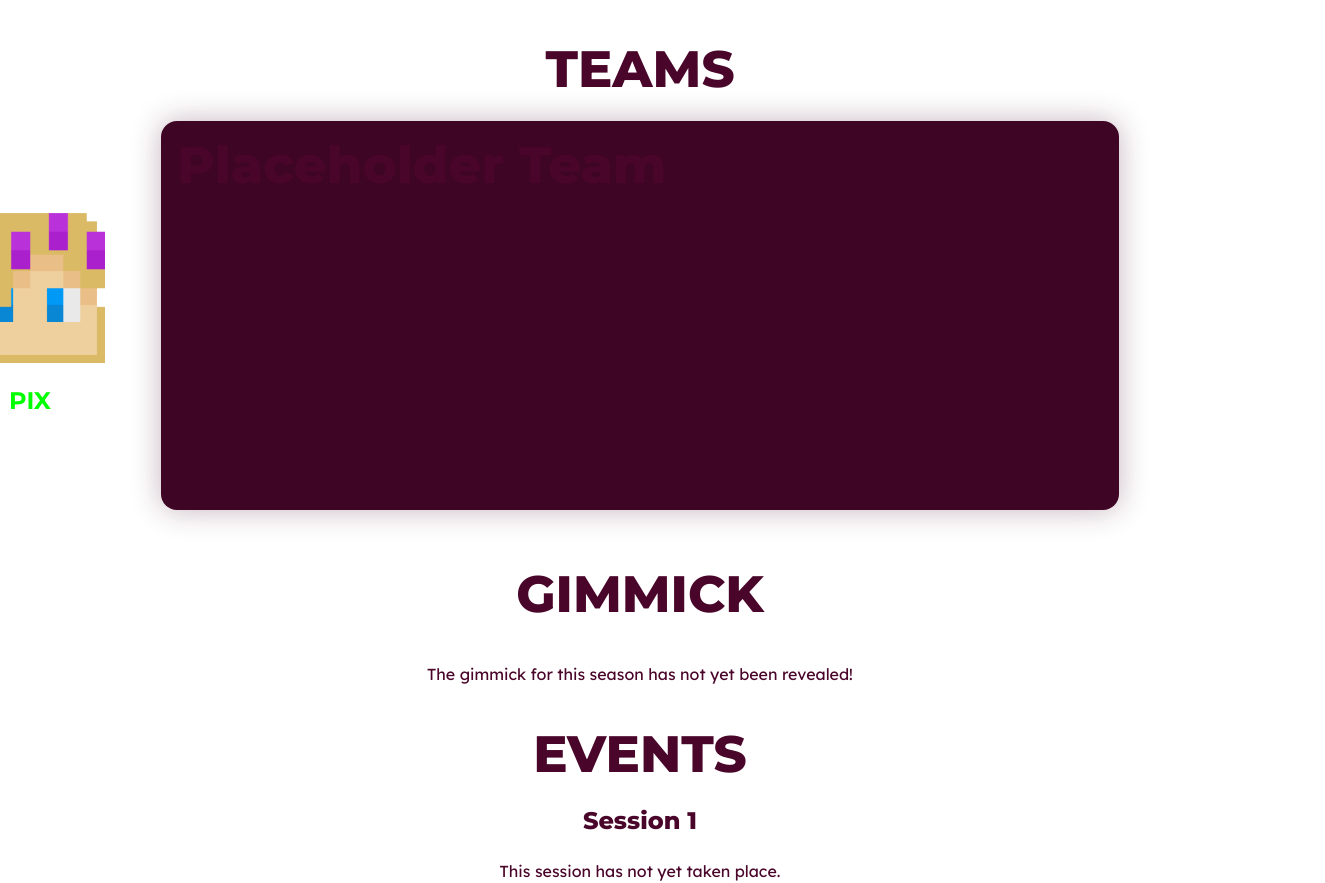
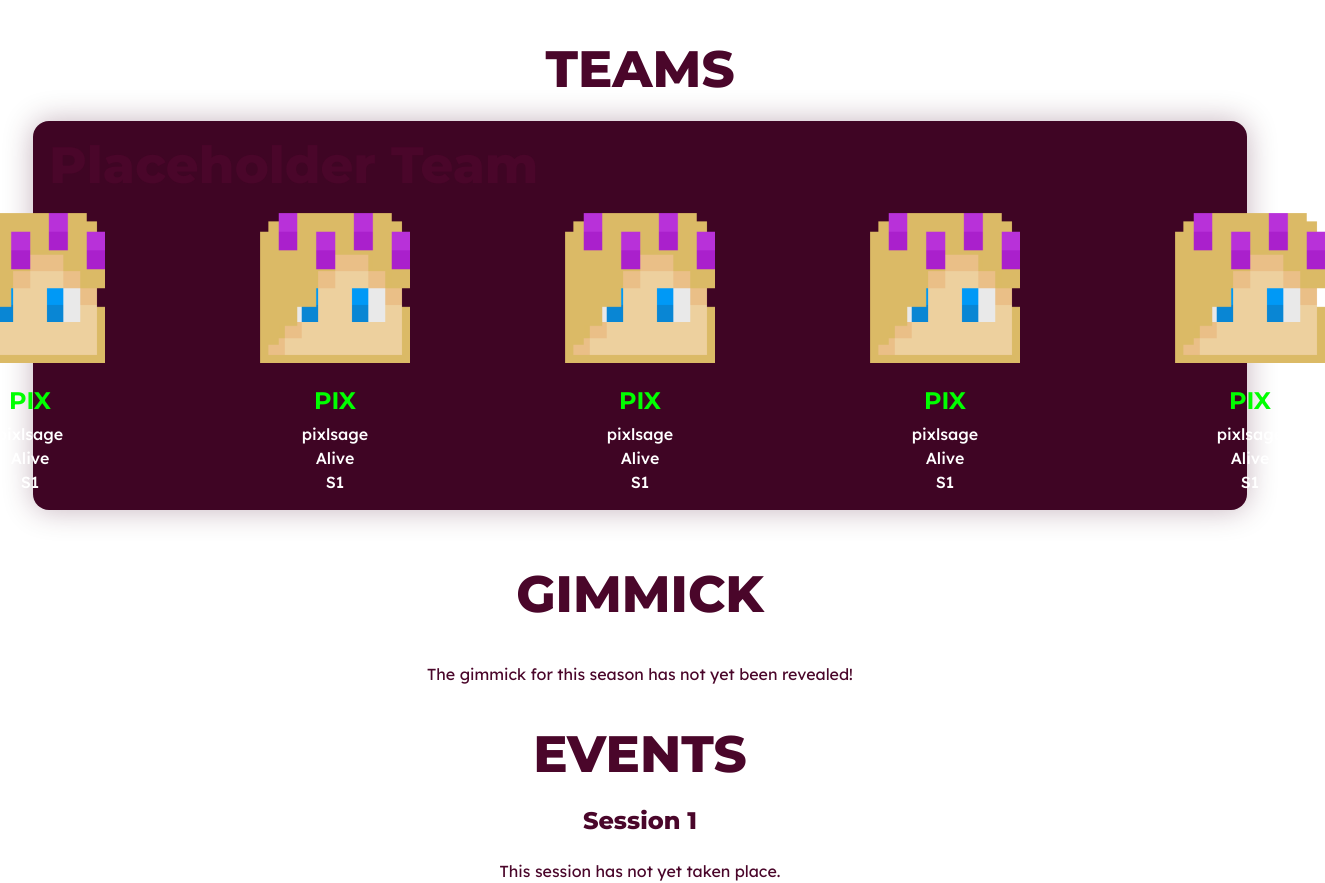
Before and after one commit to PixelSageXD/CrimsonLife-Website, a SvelteKit app: page /seasons/thirdlife in a window 1280 px wide. Shown: the part 960-1843 px from the top of the page, 1325 px wide, since content can reach past the window. Built offline with nearby package versions, Linux system fonts and the light colour scheme.

Commit message:
Grid QoL changes

```diff
--- a/src/app.css
+++ b/src/app.css
@@ -190,7 +190,7 @@ code {
 
 .cardGrid {
 	display: grid;
-	grid-template-columns: repeat(3, 400px);
+	grid-template-columns: repeat(auto-fit, minmax(250px, 1fr));
 	grid-gap: 30px;
 	align-items: stretch;
 	grid-auto-flow: row;
--- a/src/lib/components/playerCard.svelte
+++ b/src/lib/components/playerCard.svelte
@@ -37,7 +37,9 @@
         <strong>{nickname}</strong>
         </h2>
         <p style="color:white">{name}</p>
-        <p style="color:white">{placement}</p>
+        {#if season}
+            <p style="color:white">{placement}</p>
+        {/if}
         <p style="color:white">{seasons}</p>
     </div>
 </a>
--- a/src/lib/components/teamCard.svelte
+++ b/src/lib/components/teamCard.svelte
@@ -11,11 +11,11 @@
 
 <style>
     .teamCard {
+        max-width: 1600px;
+        width: calc(100% - 2rem);
+        margin: 0 auto 2rem;
         padding: 1rem;
-	    border-radius: 1rem;
-	    margin-bottom: 2rem;
-	    margin-left: 8rem;
-	    margin-right: 8rem;
+        border-radius: 1rem;
         background-color: #3f0524;
         box-shadow: 0 0 30px rgba(63, 5, 36, 0.3)
     }
--- a/src/lib/data/TLteams.json
+++ b/src/lib/data/TLteams.json
@@ -1,6 +1,6 @@
 [
     {
         "teamName": "Placeholder Team",
-        "players": ["pixlsage"]
+        "players": ["pixlsage","pixlsage","pixlsage","pixlsage","pixlsage"]
     }
 ]
--- a/src/lib/data/players.json
+++ b/src/lib/data/players.json
@@ -4,6 +4,7 @@
         "nickname": "PIX",
         "lives": 3,
         "placement": "Alive",
-        "seasons": "S1"
+        "seasons": "S1",
+        "seasonCheck": ["CTL"]
     }
 ]
--- a/src/routes/seasons/thirdlife/+page.svelte
+++ b/src/routes/seasons/thirdlife/+page.svelte
@@ -4,9 +4,13 @@
     import playerData from '$lib/data/players.json';
     import teamData from '$lib/data/TLteams.json';
 
+    const seasonPlayers = playerData.filter(player =>
+        player.seasonCheck.includes("CTL")
+    );
+
     function getPlayer(name: string) {
         return playerData.find(p => p.name === name);
-    }
+    };
 </script>
 
 <div style="margin: 1rem;">
@@ -23,7 +27,7 @@
 
     <br><h1 class="montserrat" style="text-align:center">PLAYERS</h1><br>
     <div class="playerGrid m-10">
-        {#each playerData as player}
+        {#each seasonPlayers as player}
             <PlayerCard
                 name={player.name}
                 nickname={player.nickname}
```
